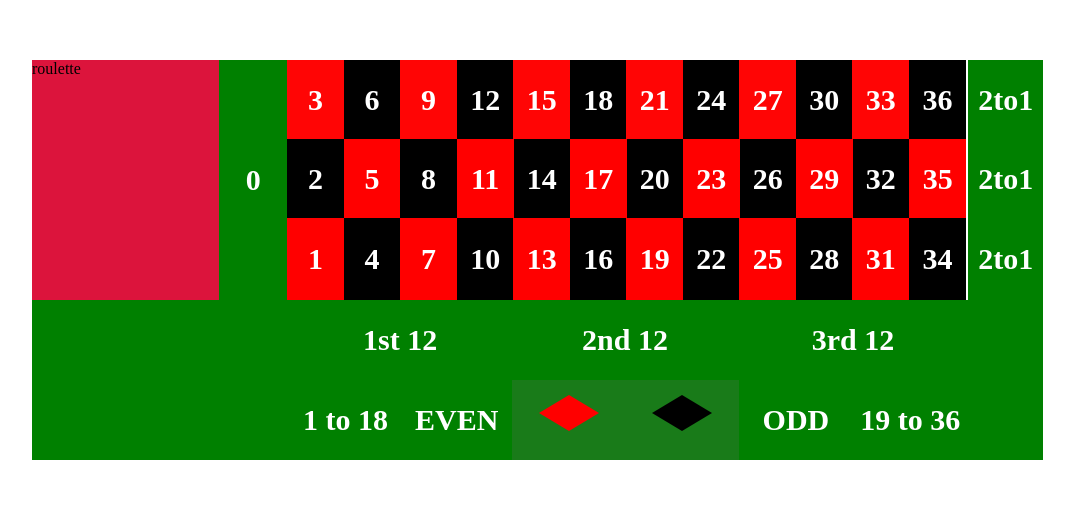
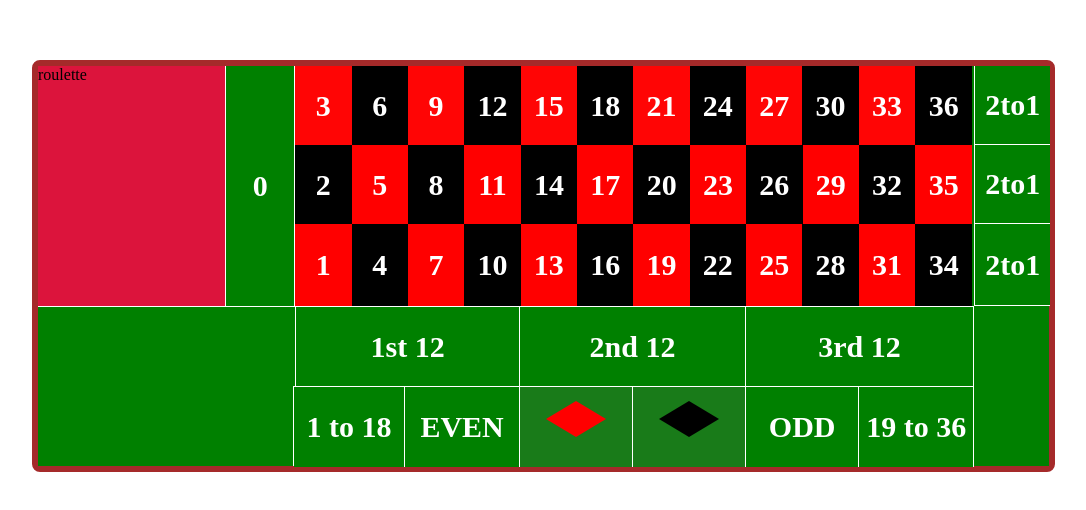
Before and after one commit to memoforcing/roulette, a plain HTML site: page index.html in a window 1280 px wide. Shown: the whole page, without its empty margins (116-1202 px from the left). Drawn offline with Linux system fonts and the light colour scheme.

Commit message:
new css borders

```diff
--- a/styles.css
+++ b/styles.css
@@ -6,6 +6,11 @@
     margin-left: 140px;
     display: flex;
     flex-direction: column;
+    border-bottom: 6px solid brown;
+    border-left: 6px solid brown;
+    border-top: 6px solid brown;
+    border-right: 6px solid brown;
+    border-radius: 8px;
 }
 
 .casino{
@@ -72,6 +77,9 @@
     justify-content: center;
     color: white;
     font-size: 30px;
+    border-left: 1px solid white;
+    border-right: 1px solid white;
+    /*border-bottom: 43px solid white; --> doesnt work*/
 
 }
 
@@ -86,21 +94,21 @@
 .casinorowsr1{
     width: 100%;
     height: 33%;
-    background-color: white;
+    background-color: green;
     display: flex;
 }
 
 .casinorowsr2{
     width: 100%;
     height: 33%;
-    background-color: white;
+    background-color: green;
     display: flex;
 }
 
 .casinorowsr3{
     width: 100%;
     height: 34%;
-    background-color: white;
+    background-color: green;
     display: flex;
 }
 
@@ -540,10 +548,12 @@
     font-weight: bold;
     align-items: center;
     justify-content: center;
+    border-right: 1px solid white;
+    border-top: 1px solid white;
 }
 
 .sidethirds2{
-    width: 22%;
+    width: 22.1%;
     height: 100%;
     background-color: green;
     display: flex;
@@ -553,10 +563,13 @@
     color: white;
     font-size: 30px;
     font-weight: bold;
+    border-bottom: 1px solid white;
+    border-right: 1px solid white;
+    border-top: 1px solid white;
 }
 
 .sidethirds3{
-    width: 22.5%;
+    width: 22.2%;
     height: 100%;
     background-color: green;
     display: flex;
@@ -566,10 +579,12 @@
     color: white;
     font-size: 30px;
     font-weight: bold;
+    border-right: 1px solid white;
+    border-top: 1px solid white;
 }
 
 .sidethirds4{
-    width: 22.6%;
+    width: 22.5%;
     height: 100%;
     background-color: green;
     display: flex;
@@ -579,6 +594,9 @@
     justify-content: center;
     font-size: 30px;
     font-weight: bold;
+    border-right: 1px solid white;
+    border-top: 1px solid white;
+    border-bottom: 1px solid white;
 }
 
 /*--------------------------------red black------------------------------------------- */
@@ -604,10 +622,11 @@
     justify-content: center;
     font-size: 30px;
     font-weight: bold;
+    border-top: 1px solid white;
 }
 
 .redblackeven{
-    width: 11%;
+    width: 11.4%;
     height: 100%;
     background-color: green;
     display: flex;
@@ -617,22 +636,29 @@
     justify-content: center;
     font-size: 30px;
     font-weight: bold;
+    border-top: 1px solid white;
+    border-right: 1px solid white;
+    border-left: 1px solid white;
 }
 
 .redblackred{
     width: 11.2%;
     height: 100%;
     background-color: rgb(25, 123, 25);
+    border-top: 1px solid white;
+    border-right: 1px solid white;
 }
 
 .redblackblack{
     width: 11.2%;
     height: 100%;
     background-color: rgb(25, 123, 25);
+    border-top: 1px solid white;
+    border-right: 1px solid white;
 }
 
 .redblackodd{
-    width: 11.3%;
+    width: 11.2%;
     height: 100%;
     background-color: green;
     display: flex;
@@ -642,10 +668,12 @@
     justify-content: center;
     font-size: 30px;
     font-weight: bold;
+    border-top: 1px solid white;
+    border-right: 1px solid white;
 }
 
 .redblack1936{
-    width: 11.3%;
+    width: 11.4%;
     height: 100%;
     background-color: green;
     display: flex;
@@ -655,6 +683,8 @@
     justify-content: center;
     font-size: 30px;
     font-weight: bold;
+    border-top: 1px solid white;
+    border-right: 1px solid white;
 }
 
 .redblackvideend{
@@ -684,6 +714,8 @@
     color: white;
     font-size: 30px;
     font-weight: bold;
+    border-bottom: 1px solid white;
+    border-left: 1px solid white;
 }
 
 .column2{
@@ -696,6 +728,8 @@
     color: white;
     font-size: 30px;
     font-weight: bold;
+    border-bottom: 1px solid white;
+    border-left: 1px solid white;
 }
 
 .column1{
@@ -708,6 +742,8 @@
     color: white;
     font-size: 30px;
     font-weight: bold;
+    border-bottom: 1px solid white;
+    border-left: 1px solid white;
 }
 
 /*--------------------------------------losanges-----------------------------------*/
@@ -764,3 +800,8 @@
     border-top: 18px solid black;
     border-bottom: 30px solid transparent;
 }
+
+/*-----------------------------------------empty parts------------------------------*/
+.redblackvidebegin{
+    border-right: 1px solid white;
+}
```
Also changed, not shown: index.html (+1 -0 lines).
